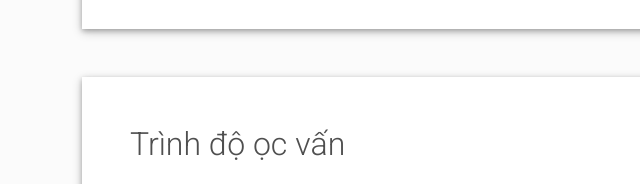
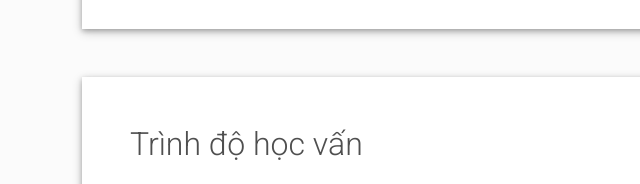
Before and after one commit to PhanCuong7796/phanngoccuong.github.io, a plain HTML site: page index.html in a window 1280 px wide. Shown: the part 1460-1644 px from the top of the page, 0-640 px from the left. Drawn offline with Linux system fonts and the light colour scheme.

Commit message:
Update index.html

```diff
--- a/index.html
+++ b/index.html
@@ -180,7 +180,7 @@
   </div>
   <div class="shadow-1-strong bg-white my-5 p-5" id="experience">
     <div class="work-experience-section">
-      <h2 class="h2 fw-light mb-4">Trình độ ọc vấn</h2>
+      <h2 class="h2 fw-light mb-4">Trình độ học vấn</h2>
       <div class="timeline">
         <div class="timeline-card timeline-card-info" data-aos="fade-in" data-aos-delay="0">
           <div class="timeline-head px-4 pt-3">
```
